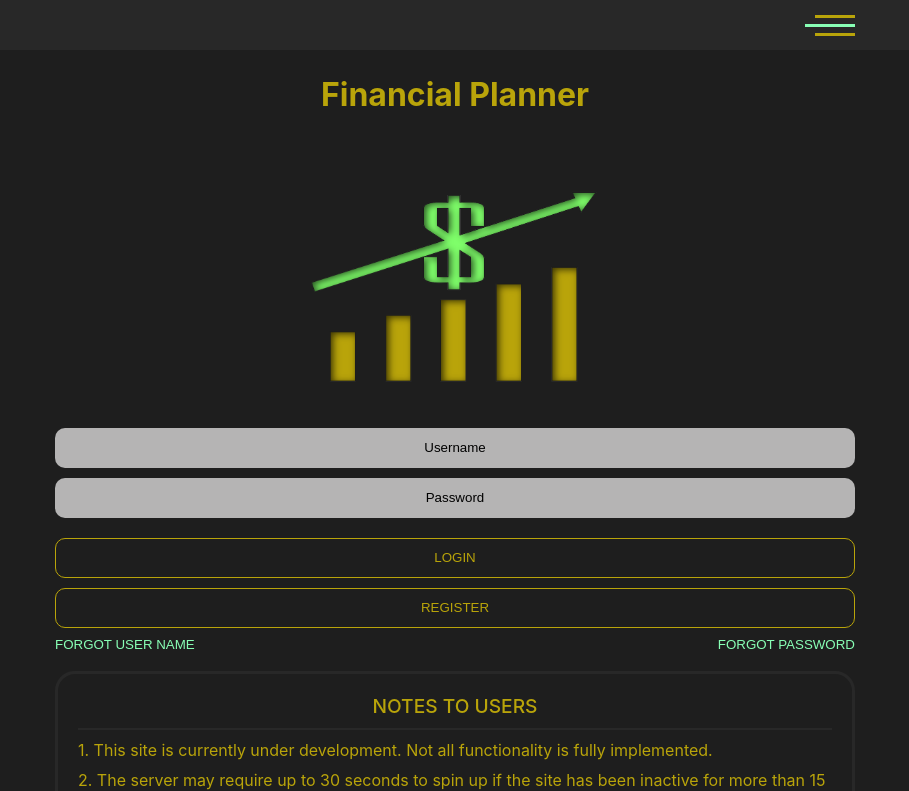
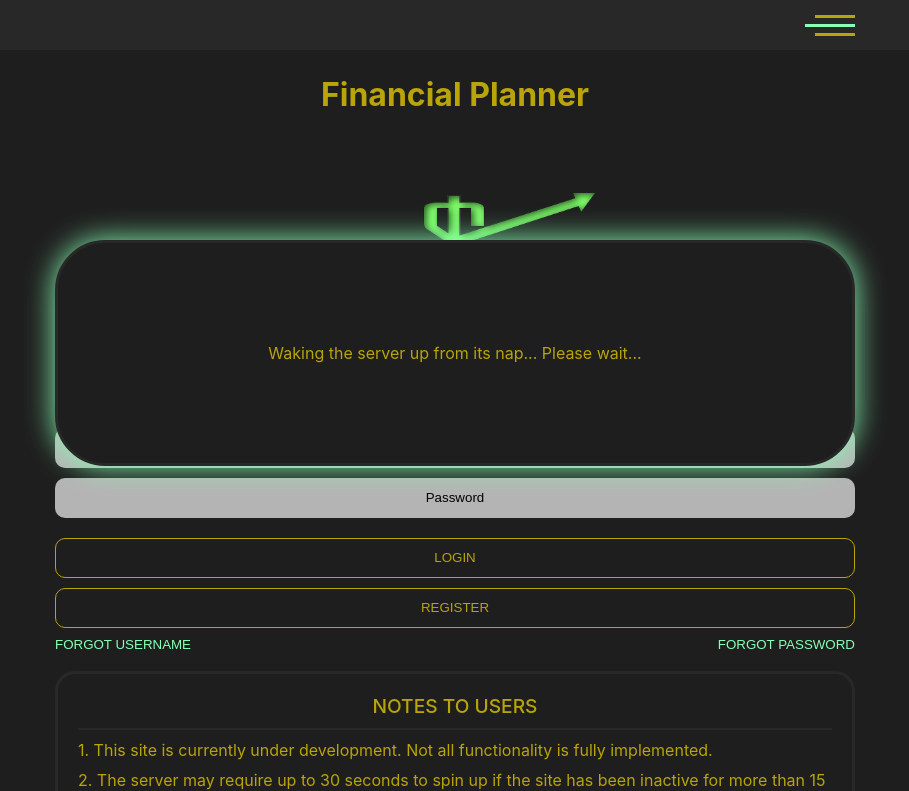
Before and after one commit to Finsternavy/financial_planner_capstone_fontend, a React (Create React App) app: page / in a window 1280 px wide. Shown: the top 791 px of the page, without its empty margins (185-1094 px from the left). Built offline with nearby package versions, Linux system fonts and the light colour scheme.

Commit message:
added loading screen.. still testing

```diff
--- a/src/components/footer.css
+++ b/src/components/footer.css
@@ -6,6 +6,7 @@
     background-color: var(--nav-light);
     color: var(--primary-color);
     font-size: 11px;
+    padding-block: 20px;
 }
 
 .footer-copyright{
--- a/src/components/login.css
+++ b/src/components/login.css
@@ -49,6 +49,20 @@
     text-align: left;
 }
 
+.loading-container{
+    position: absolute;
+    padding: 100px;
+    color: var(--primary-color);
+    border: 3px solid var(--nav-light);
+    top: 30vh;
+    left: 50vw;
+    transform: translateX(-50%);
+    z-index: 1000;
+    background-color: var(--background-color);
+    border-radius: 50px;
+    box-shadow: 0 0 30px var(--income-primary-color);
+}
+
 @media only screen and (min-width: 768px) {
 
     .btn {
--- a/src/pages/login.jsx
+++ b/src/pages/login.jsx
@@ -12,6 +12,7 @@ const Login = () => {
     let currentUser = useContext(DataContext).loginUser
     let toggleActiveUser = useContext(DataContext).toggleActiveUser
     let setBudgets = useContext(DataContext).setUserBudgets
+    const [loading, setLoading] = useState(true)
 
     const onChange = (e) => {
         let name = e.target.name
@@ -22,6 +23,7 @@ const Login = () => {
 
     const login = async(e) => {
         e.preventDefault()
+        setLoading(true)
         let service = new DataService()
         let data
         if (!user.user_name || !user.user_password){
@@ -45,9 +47,6 @@ const Login = () => {
         if (data[0] === true){
             currentUser(data[1])
             toggleActiveUser()
-            // let budgets = await service.getBudgets()
-            // setBudgets(budgets)
-            // setBudgets()
             let path = "/home"
             navigate(path)
         }
@@ -71,6 +70,13 @@ const Login = () => {
     return (
 
         <div className="login">
+            {loading &&
+
+                <div className="loading-container container">
+                    <p className="loading-message">Waking the server up from its nap... Please wait...</p>
+                </div>
+
+            }
             <h1 className="header">Financial Planner</h1>
             <img src={logo} alt="" className="logo" />
             <form className="container">
@@ -83,7 +89,7 @@ const Login = () => {
                     <button className="btn" onClick={register}>Register</button>
                 </div>
                 <div className="recovery">
-                    <button className="btn-recovery" onClick={recoverUsername}>Forgot User Name</button>
+                    <button className="btn-recovery" onClick={recoverUsername}>Forgot Username</button>
                     <button className="btn-recovery" onClick={recoverPassword}>Forgot Password</button>
                 </div>
             </form>
```
